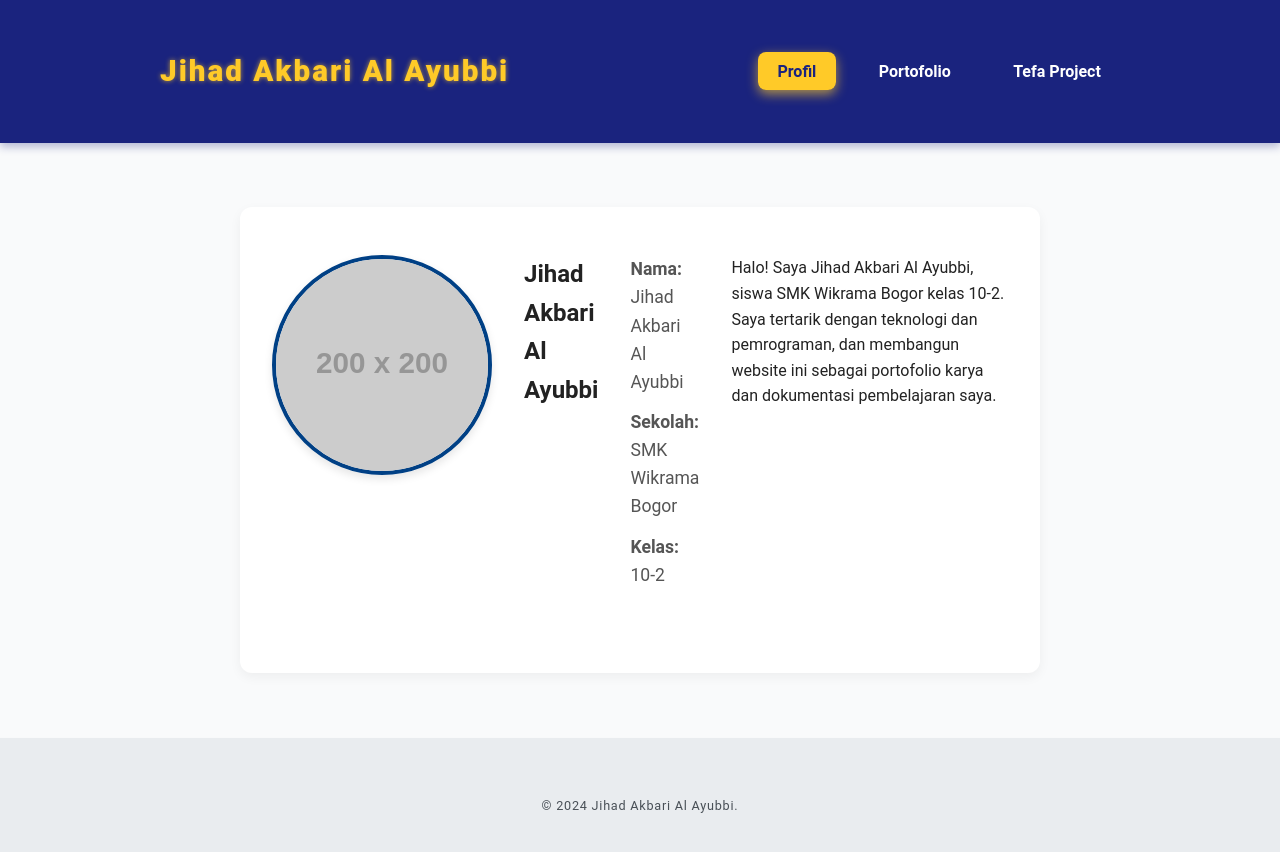
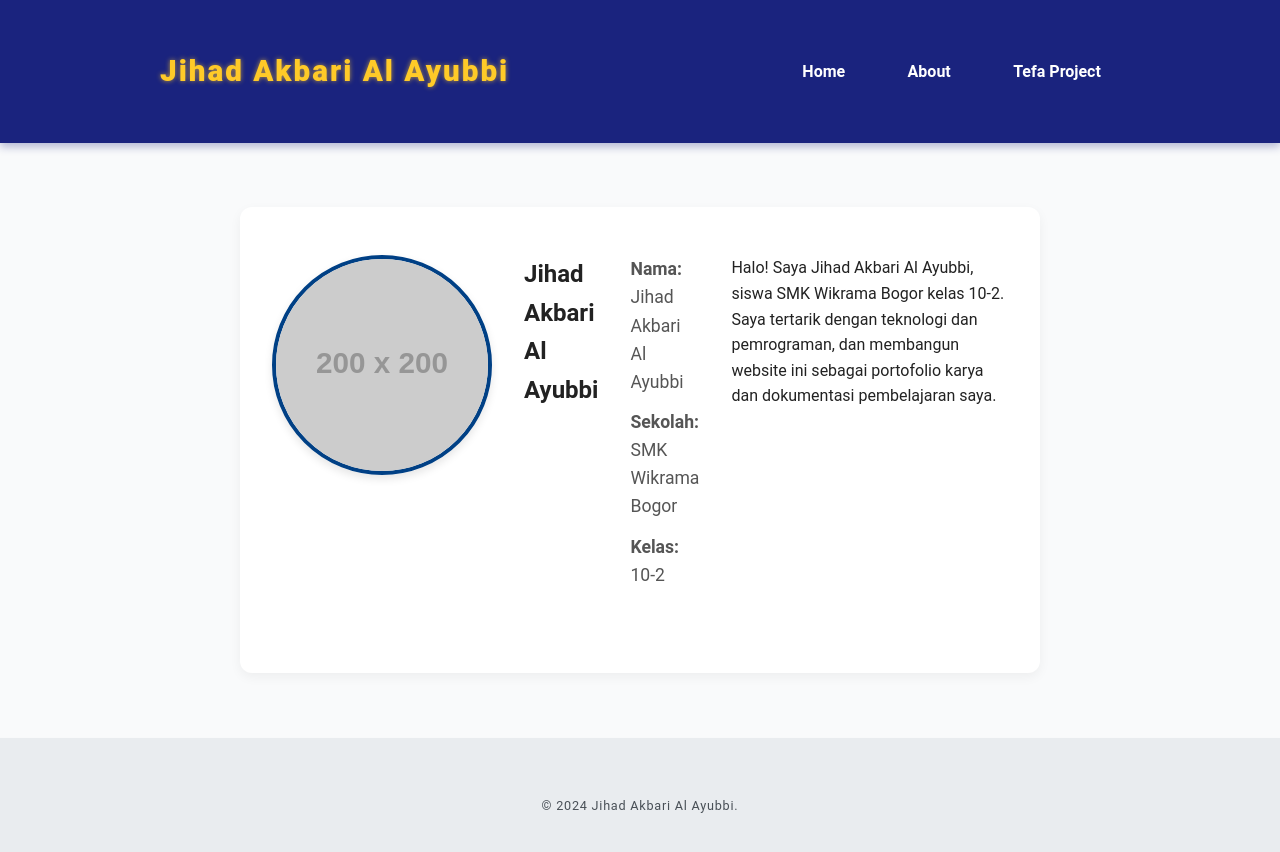
Before and after one commit to jihadakbari11/PersonalWeb, a plain HTML site: page index.html in a window 1280 px wide. Drawn offline with Linux system fonts and the light colour scheme; placeholder pictures from the web are drawn by us.

Commit message:
Update index.html

```diff
--- a/index.html
+++ b/index.html
@@ -15,8 +15,8 @@
           &#9776;
         </button>
         <ul class="navbar-menu" id="navbar-menu">
-          <li><a href="index.html" class="active">Profil</a></li>
-          <li><a href="portofolio.html">Portofolio</a></li>
+          <li><a href="About.html" class="active">Home</a></li>
+          <li><a href="about.html">About</a></li>
           <li><a href="tefa-project.html">Tefa Project</a></li>
         </ul>
       </div>
```
